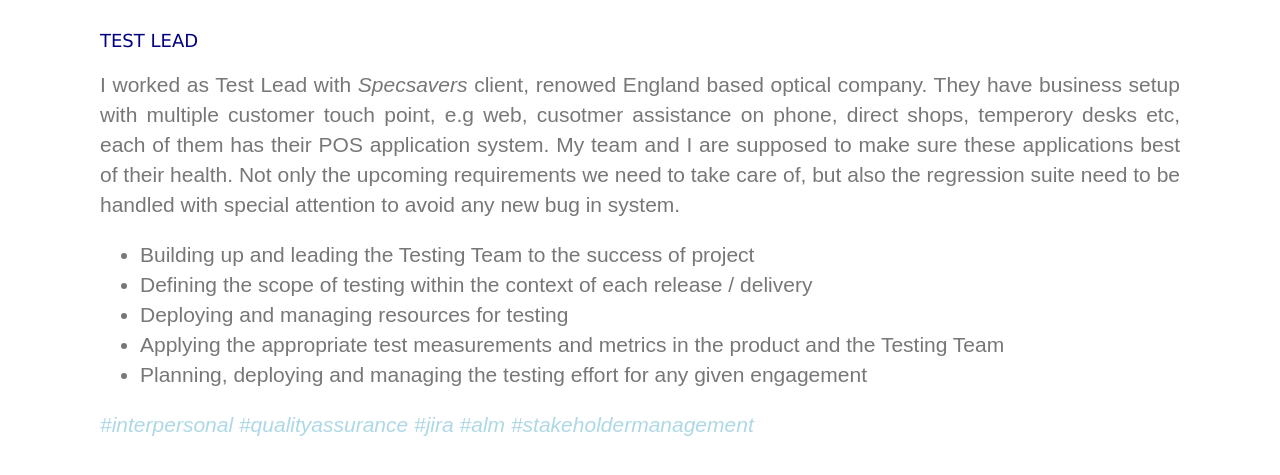
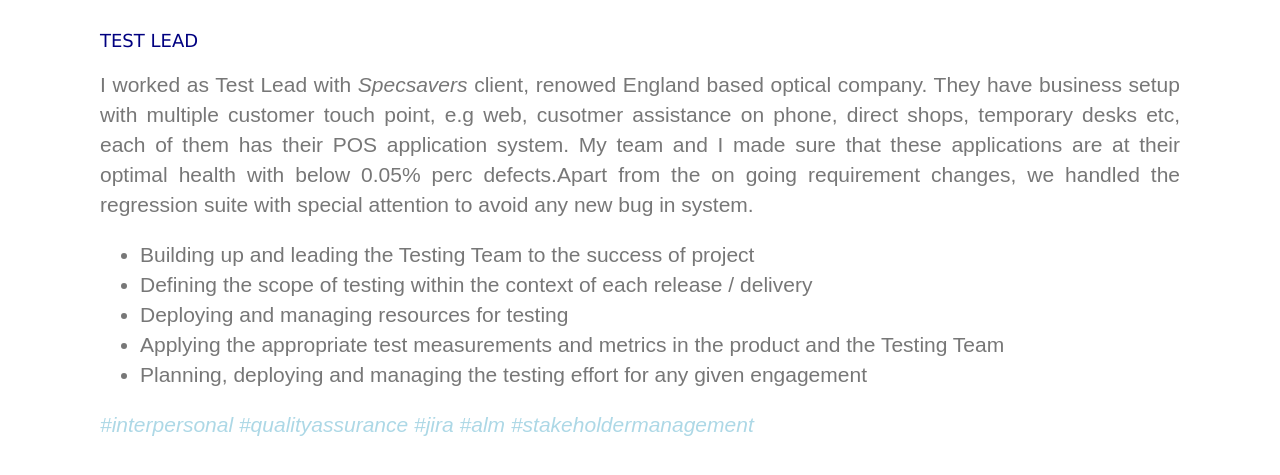
Before and after one commit to beingsantosh/accenture, a plain HTML site: page index.html in a window 1280 px wide. Shown: the part 149-624 px from the top of the page. Drawn offline with nearby package versions, Linux system fonts and the light colour scheme.

Commit message:
sandy#s updates

```diff
--- a/index.html
+++ b/index.html
@@ -34,7 +34,7 @@
 
 
   <p style="text-align: justify;
-  text-justify: inter-word;margin-top: 20px;font-family:Arial; margin-left: 100;margin-right: 100; font-size: 150%;" class="text-muted">I worked as Test Lead with <i>Specsavers</i> client, renowed England based optical company. They have business setup with multiple customer touch point, e.g web, cusotmer assistance on phone, direct shops, temperory desks etc, each of them has their POS application system. My team and I are supposed to make sure these applications best of their health. Not only the upcoming requirements we need to take care of, but also the regression suite need to be handled with special attention to avoid any new bug in system.</p>
+  text-justify: inter-word;margin-top: 20px;font-family:Arial; margin-left: 100;margin-right: 100; font-size: 150%;" class="text-muted">I worked as Test Lead with <i>Specsavers</i> client, renowed England based optical company. They have business setup with multiple customer touch point, e.g web, cusotmer assistance on phone, direct shops, temporary desks etc, each of them has their POS application system. My team and I made sure that these applications are at their optimal health with below 0.05% perc defects.Apart from the on going requirement changes, we handled the regression suite with special attention to avoid any new bug in system.</p>
   <ul style="text-align: justify;
     text-justify: inter-word;margin-top: 20px;font-family:Arial; margin-left: 100;margin-right: 100; font-size: 150%;" class="text-muted">
     <li>Building up and leading the Testing Team to the success of project</li>
```
